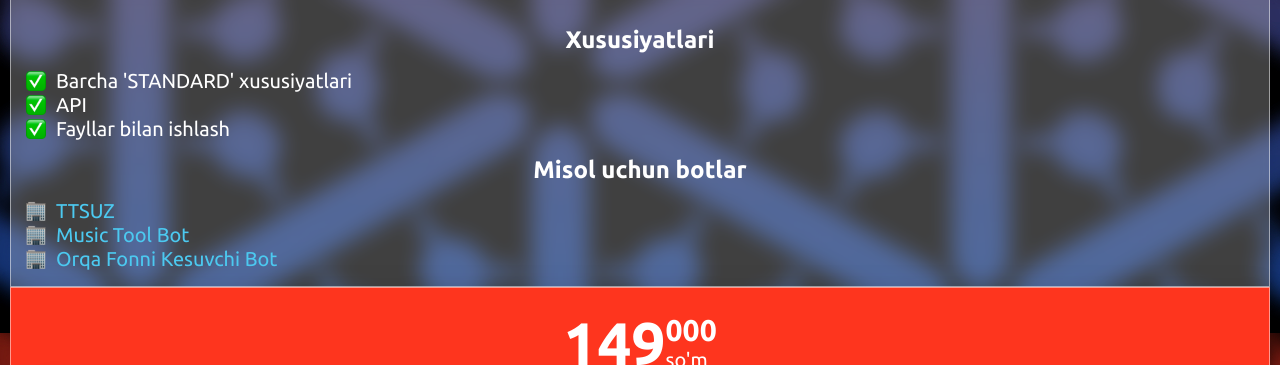
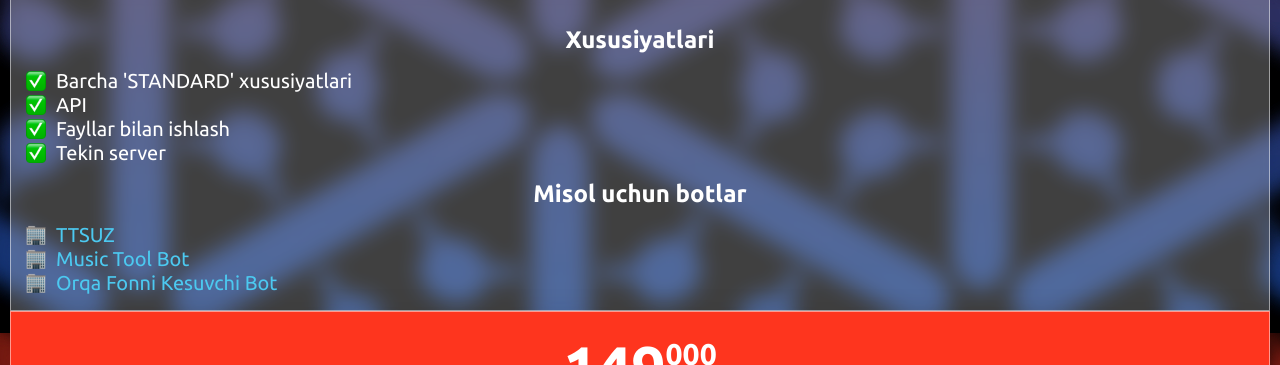
Before and after one commit to nurjalolnur123/nurjalolnur123.github.io, a plain HTML site: page index.html in a window 1280 px wide. Shown: the part 747-1112 px from the top of the page. Drawn offline with Linux system fonts and the light colour scheme.

Commit message:
dualbotsBots 10

```diff
--- a/index.html
+++ b/index.html
@@ -47,6 +47,7 @@
                 <p><img src="/emojis/done.png" alt="" width="20">&ensp;Barcha 'STANDARD' xususiyatlari</p>
                 <p><img src="/emojis/done.png" alt="" width="20">&ensp;API</p>
                 <p><img src="/emojis/done.png" alt="" width="20">&ensp;Fayllar bilan ishlash</p>
+                <p><img src="/emojis/done.png" alt="" width="20">&ensp;Tekin server</p>
                 <h2>Misol uchun botlar</h2>
                 <p><img src="/emojis/office.png" alt="" width="20">&ensp; <a href="https://t.me/ttsuzbot">TTSUZ</a></p>
                 <p><img src="/emojis/office.png" alt="" width="20">&ensp;<a href="https://t.me/MusicToolBot">Music Tool Bot</a></p>
```
